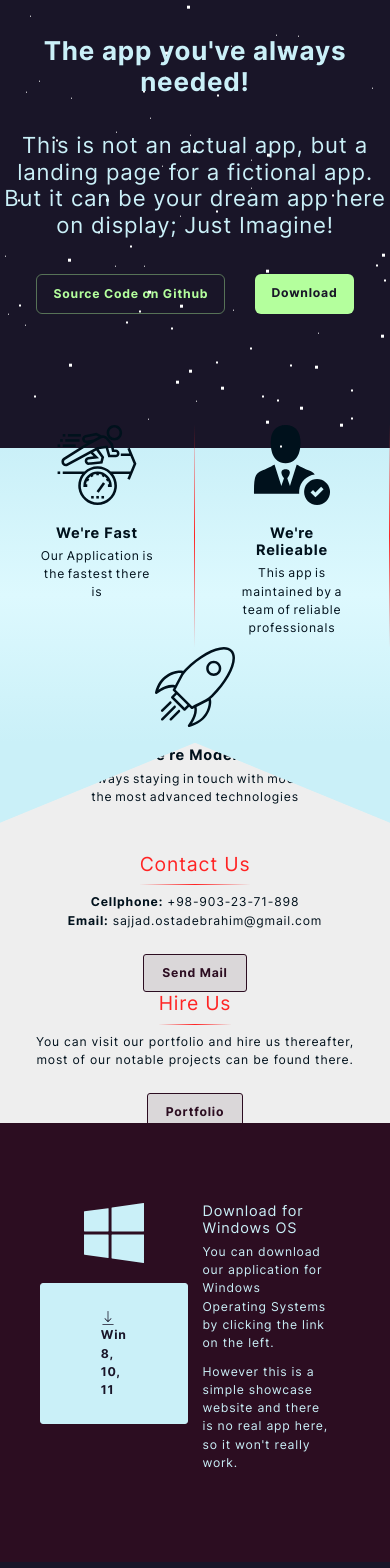
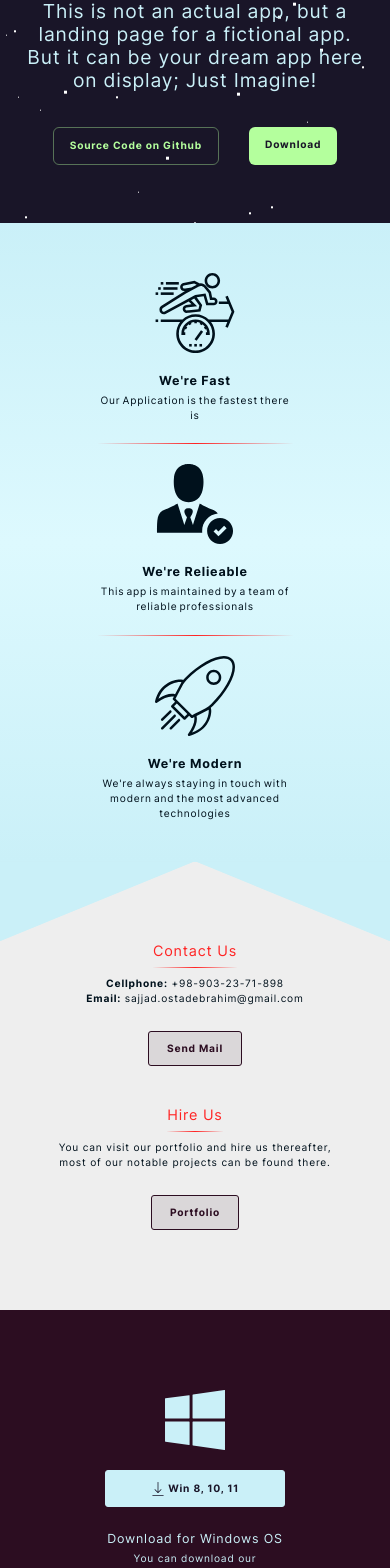
Before and after one commit to FarKiD/AppLanding-NextJS, a Next.js app: page / in a window 390 px wide. Shown: the part 274-1842 px from the top of the page. Built offline with nearby package versions, Linux system fonts and the light colour scheme.

Commit message:
Everything now responsive for standard bootstrap breakpoint sizes.

```diff
--- a/components/Header.tsx
+++ b/components/Header.tsx
@@ -18,7 +18,7 @@ export default function Home() {
           </li>
           <li>
             <Link className={classes.headerLink} href="#">
-              Link 3
+              About
             </Link>
           </li>
         </ul>
--- a/styles/_fontSizes.scss
+++ b/styles/_fontSizes.scss
@@ -4,10 +4,22 @@ $h3: clamp(1.853rem, calc( 12px + 1.950vw ), 2.438rem) !important;
 $h4: clamp(1.625rem, calc( 12px + 1.300vw ), 1.950rem) !important;
 $p: clamp(1.380rem, calc( 12px + 0.720vw ), 1.500rem) !important;
 
-$h1-phone: clamp(2.263rem, calc( 12px + 3.575vw ), 3.238rem) !important;
-$h2-phone: clamp(1.775rem, calc( 12px + 2.600vw ), 2.425rem) !important;
-$h3-phone: clamp(1.353rem, calc( 12px + 1.950vw ), 1.938rem) !important;
-$h4-phone: clamp(1.125rem, calc( 12px + 1.300vw ), 1.450rem) !important;
-$p-phone: clamp(1.100rem, calc( 12px + 0.720vw ), 1.220rem) !important;
+$h1-tablet: clamp(2.263rem, calc( 12px + 3.575vw ), 3.238rem) !important;
+$h2-tablet: clamp(1.775rem, calc( 12px + 2.600vw ), 2.425rem) !important;
+$h3-tablet: clamp(1.353rem, calc( 12px + 1.950vw ), 1.938rem) !important;
+$h4-tablet: clamp(1.125rem, calc( 12px + 1.300vw ), 1.450rem) !important;
+$p-tablet: clamp(1.100rem, calc( 12px + 0.720vw ), 1.220rem) !important;
+
+$h1-phone: clamp(2.063rem, calc( 12px + 3.575vw ), 3.038rem) !important;
+$h2-phone: clamp(1.575rem, calc( 12px + 2.600vw ), 2.225rem) !important;
+$h3-phone: clamp(1.153rem, calc( 12px + 1.950vw ), 1.738rem) !important;
+$h4-phone: clamp(0.925rem, calc( 12px + 1.300vw ), 1.250rem) !important;
+$p-phone: clamp(0.900rem, calc( 12px + 0.720vw ), 1.020rem) !important;
+
+$h1-xs: clamp(1.763rem, calc( 12px + 3.575vw ), 2.738rem) !important;
+$h2-xs: clamp(1.275rem, calc( 12px + 2.600vw ), 1.925rem) !important;
+$h3-xs: clamp(0.853rem, calc( 12px + 1.950vw ), 1.438rem) !important;
+$h4-xs: clamp(0.925rem, calc( 12px + 1.300vw ), 1.250rem) !important;
+$p-xs: clamp(0.900rem, calc( 12px + 0.720vw ), 1.020rem) !important;
 
 // $span: clamp(1.200rem, calc( 12px + 0.480vw ), 1.350rem);
--- a/styles/globals.scss
+++ b/styles/globals.scss
@@ -9,7 +9,6 @@ body {
   margin: 0;
   height: 100%;
   letter-spacing: .8px;
-  // overflow-x: hidden;
 }
 
 body {
@@ -25,6 +24,22 @@ a {
 
 * {
   box-sizing: border-box;
+}
+
+// Scrollbar Style
+/* width */
+::-webkit-scrollbar {
+  width: .8rem;
+}
+
+/* Track */
+::-webkit-scrollbar-track {
+  background: #d9d9d9;
+}
+
+/* Handle */
+::-webkit-scrollbar-thumb {
+  background: $red;
 }
 
 // * Font Sizes
@@ -44,11 +59,32 @@ h4, .h4 {
 p, a, .p, .a, li, input {
   font-size: $p;
 }
-span, .span {
-  // font-size: $span
+
+@media only screen and (min-width: 2000px) {
+  ::-webkit-scrollbar {
+    width: 1.2rem;
+  }
 }
 
 @media only screen and (max-width: 992px) {
+  h1, .h1 {
+    font-size: $h1-tablet;
+  }
+  h2, .h2 {
+    font-size: $h2-tablet;
+  }
+  h3, .h3 {
+    font-size: $h3-tablet;
+  }
+  h4, .h4 {
+    font-size: $h4-tablet;
+  }
+  p, a, .p, .a, li, input {
+    font-size: $p-tablet;
+  }
+}
+
+@media only screen and (max-width: 768px) {
   h1, .h1 {
     font-size: $h1-phone;
   }
@@ -65,3 +101,21 @@ span, .span {
     font-size: $p-phone;
   }
 }
+
+@media only screen and (max-width: 576px) {
+  h1, .h1 {
+    font-size: $h1-xs;
+  }
+  h2, .h2 {
+    font-size: $h2-xs;
+  }
+  h3, .h3 {
+    font-size: $h3-xs;
+  }
+  h4, .h4 {
+    font-size: $h4-xs;
+  }
+  p, a, .p, .a, li, input {
+    font-size: $p-xs;
+  }
+}
--- a/styles/pages/index.module.scss
+++ b/styles/pages/index.module.scss
@@ -105,7 +105,7 @@ $shadows-big:    multiple-box-shadow(100);
 
 .introText {
   color: $cyan;
-  margin: 0 0 3rem 0;
+  margin: 0 2rem 3rem 2rem;
   text-align: center;
 
   h1 {
@@ -341,3 +341,93 @@ $shadows-big:    multiple-box-shadow(100);
     margin: 0;
   }
 }
+
+@media only screen and (max-width: 992px) {
+  .section1 {
+    height: 50vh;
+    min-height: 50rem;
+    max-height: 100rem;
+  }
+}
+
+@media only screen and (max-width: 768px) {
+  .section1 {
+    height: 40vh;
+    min-height: 45rem;
+  }
+
+  .section2 {
+    height: unset;
+    align-items: center;
+  }
+
+  .whyUs {
+    width: fit-content;
+    margin: 0 0 2rem 0;
+    padding: 0 0 1rem 0;
+  }
+
+  .whyUs_container {
+    flex-direction: column;
+    align-items: center;
+    width: 50vw;
+  }
+
+  .whyUs:nth-of-type(2) {
+    border: none;
+  }
+
+  .whyUs:nth-of-type(-n + 2) {
+    @include border-faded(0 0 .1rem 0, right, $red);
+  }
+
+  .section3 {
+    height: unset;
+  }
+
+  .contact_container {
+    flex-direction: column;
+    margin-top: 0;
+  }
+
+  .contactUs {
+    margin-bottom: 4rem;
+  }
+
+  .hireUs {
+    margin-bottom: 8rem;
+  }
+}
+
+@media only screen and (max-width: 576px) {
+  .introBtn {
+    margin-bottom: 3.5rem;
+  }
+
+  .section4 {
+    display: flex;
+    flex-direction: column;
+    align-items: center;
+    text-align: center;
+  }
+
+  .download {
+    margin: 0 0 2.4rem 0;
+  }
+
+  .download_container {
+    flex-direction: column;
+    width: 50%;
+    align-items: center;
+    flex-wrap: unset;
+  }
+
+  .downloadText {
+    margin-right: 0;
+  }
+
+  .winDownloadBtn {
+    padding: 1rem 4rem;
+    width: 18rem;
+  }
+}
```
